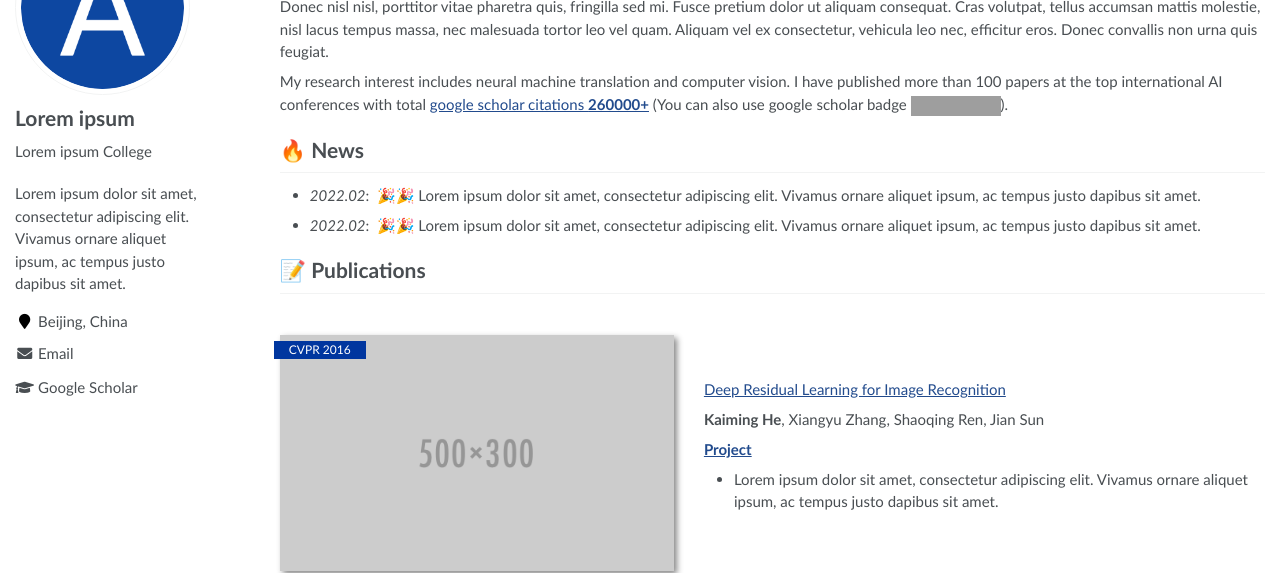
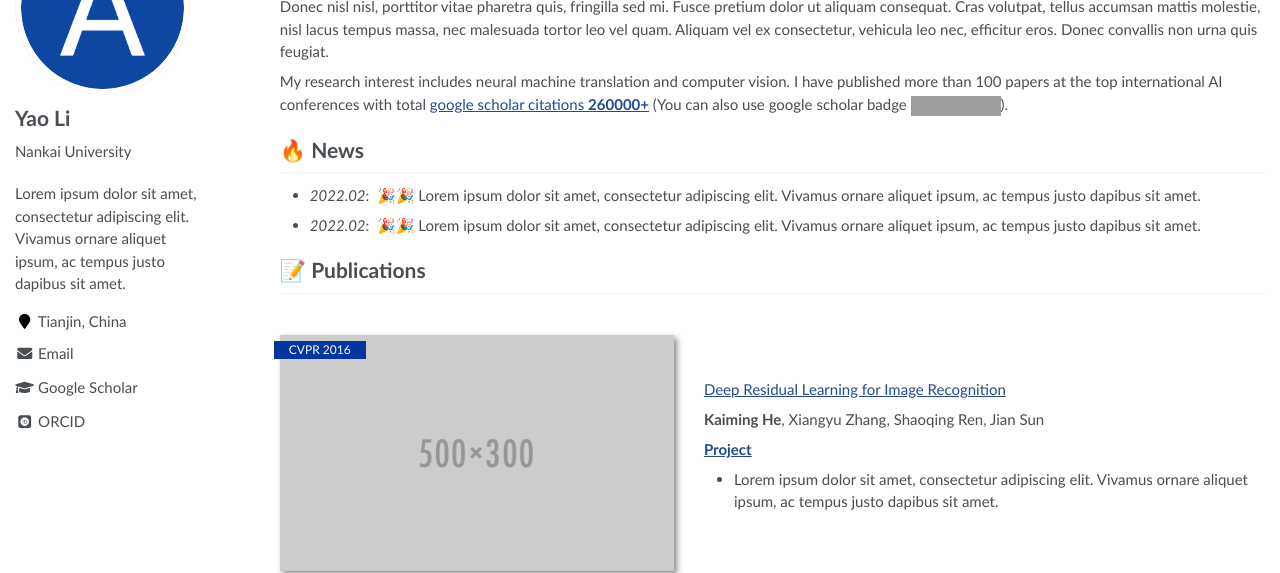
Before and after one commit to lliyao/lliyao.github.io, a Jekyll site: the page built from _pages/about.md, in a window 1280 px wide. Shown: the part 171-744 px from the top of the page. Built offline with Jekyll 4.4.1, drawn with Linux system fonts in a browser that asks for light colours; some web fonts are replaced; grey boxes are pictures that could not be loaded.

Commit message:
Update _config.yml

```diff
--- a/_config.yml
+++ b/_config.yml
@@ -21,14 +21,14 @@ baidu_site_verification  :  # get baidu_site_verification from https://ziyuan.ba
 
 # Site Author
 author:
-  name             : "Lorem ipsum"
+  name             : "Yao Li"
   avatar           : "images/android-chrome-512x512.png"
-  bio              : "Lorem ipsum College"
-  location         : "Beijing, China"
+  bio              : "Nankai University"
+  location         : "Tianjin, China"
   employer         :
   pubmed           :
-  googlescholar    : "https://scholar.google.com/citations?user=YOUR_GOOGLE_SCHOLAR_ID"
-  email            : "Lorem@ipsum.com"
+  googlescholar    : "https://scholar.google.com/citations?user=9E03qP0AAAAJ"
+  email            : "liyao@nankai.edu.cn"
   researchgate     :  # e.g., "https://www.researchgate.net/profile/yourprofile"
   uri              :
   bitbucket        :
@@ -45,7 +45,7 @@ author:
   lastfm           :
   linkedin         : # e.g., "linkedin username"
   dblp             : # e.g., "https://dblp.org/pid/xx/xxxx.html"
-  orcid            : # e.g., "https://orcid.org/xxxx"
+  orcid            : "https://orcid.org/0000-0002-7926-7597"
   pinterest        :
   soundcloud       :
   stackoverflow    : # http://stackoverflow.com/users/123456/username
```
